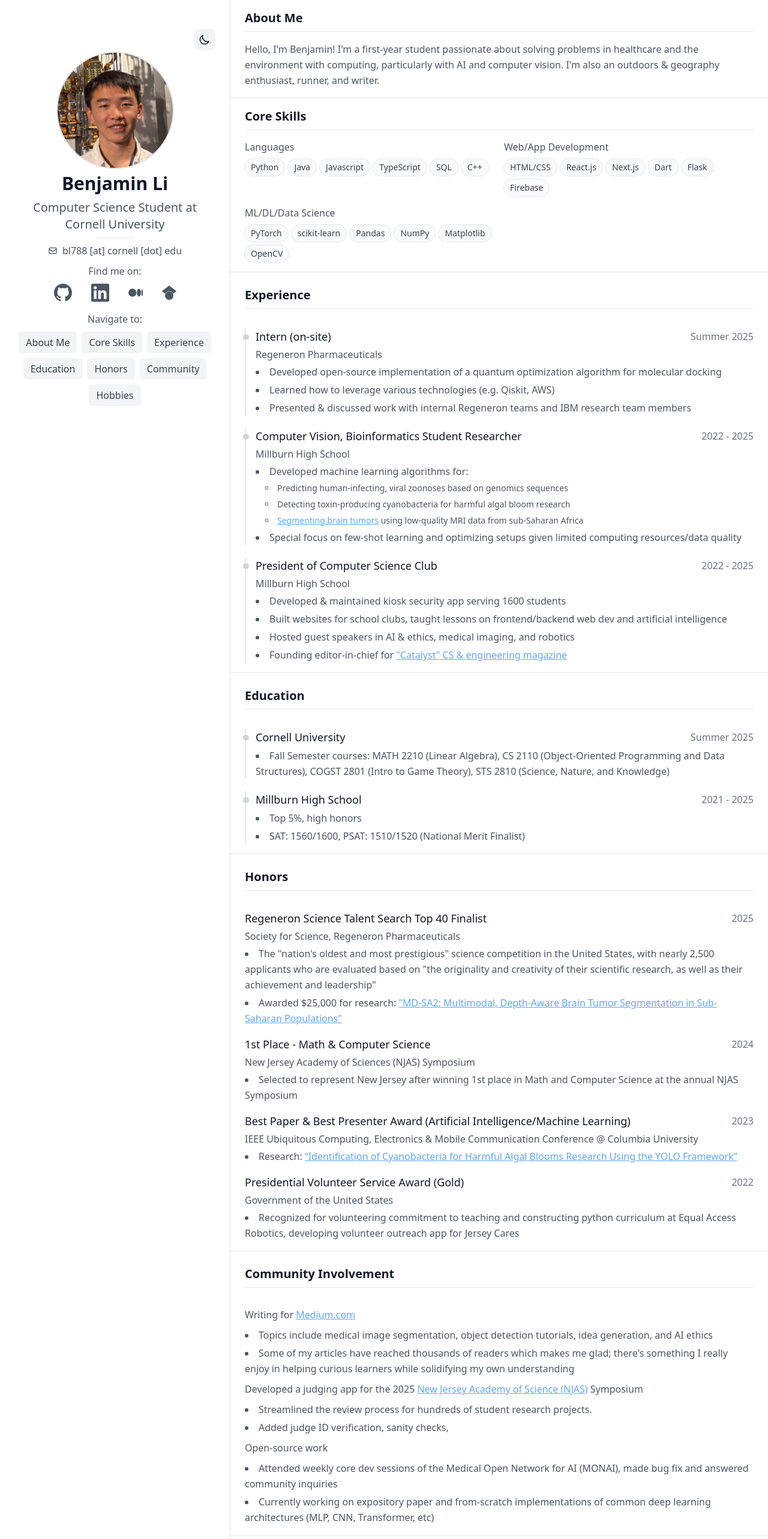
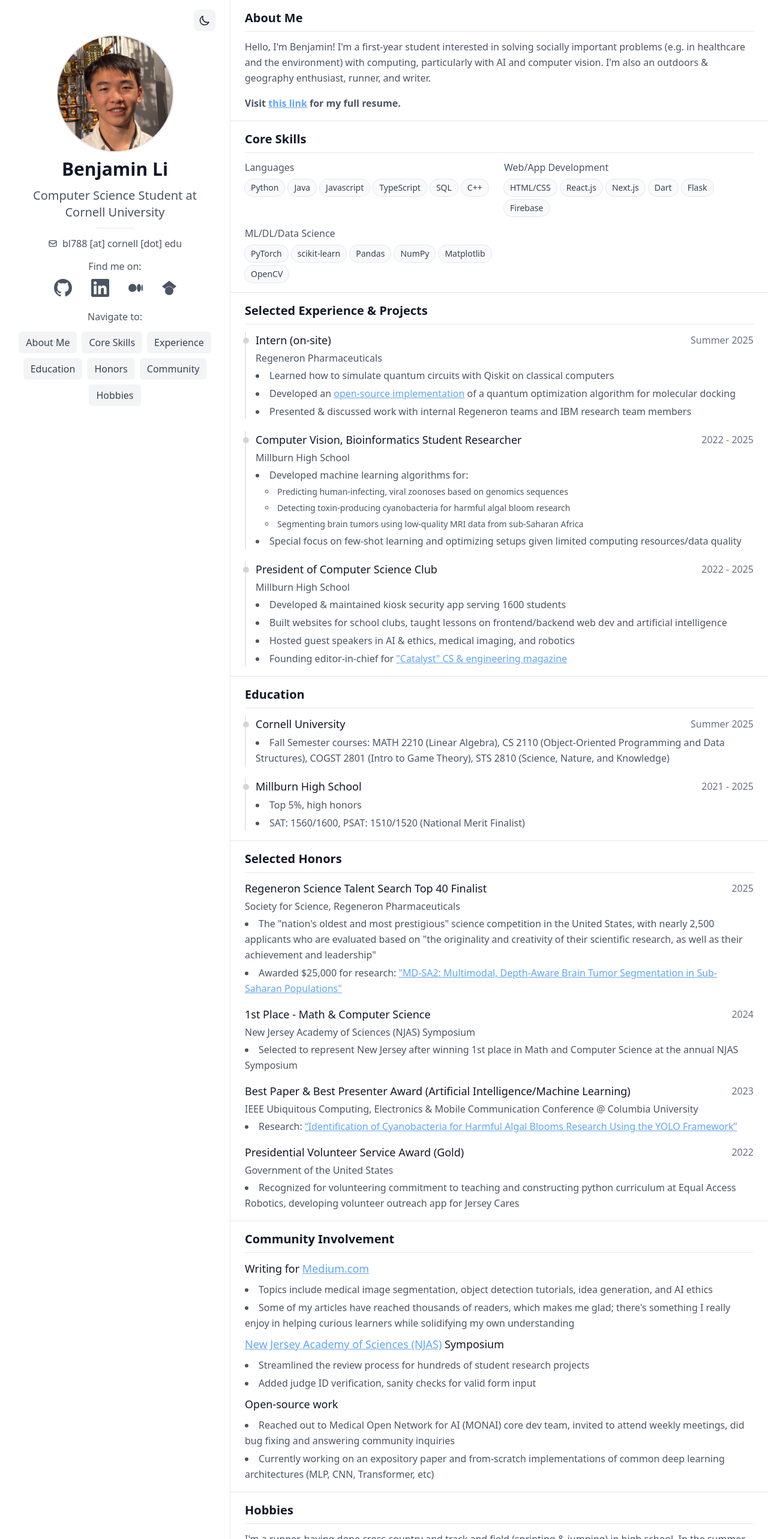
Before and after one commit to 25benjaminli/ben-website, a Next.js app: page / in a window 1280 px wide. Shown: the top 2566 px of the page at 60% size. Built offline with nearby package versions, Linux system fonts and the light colour scheme.

Commit message:
semi finalized version, 9.6

```diff
--- a/app/components/AboutSection.tsx
+++ b/app/components/AboutSection.tsx
@@ -3,9 +3,17 @@
 		<div className="defaultContainer">
 			<div className="space-y-4">
 				<p>
-					Hello, I'm Benjamin! I'm a first-year student passionate about solving problems in healthcare and the environment with computing, particularly with AI and computer vision.
+					Hello, I'm Benjamin! I'm a first-year student interested in solving socially important problems (e.g. in healthcare and the environment) with computing, particularly with AI and computer vision.
 					I'm also an outdoors & geography enthusiast, runner, and writer.
 				</p>
+                {/* bold the text */}
+
+                <p>
+                    <strong>
+                        Visit <a href = "https://docs.google.com/document/d/1rGBNSfRg_27TwEU3BC8TAr93X0xbvLYlha7TMjKU5oE" target = "_blank">this link</a> for my full resume.
+                    </strong>
+
+                </p>
 			</div>
 		</div>
 	);
--- a/app/components/CommunitySection.tsx
+++ b/app/components/CommunitySection.tsx
@@ -2,29 +2,20 @@
 	return (
 		<div className="pt-2 pb-4 bg-white dark:bg-gray-900 px-6">
 			<div className="space-y-2">
-				<p>
-                    Writing for <a href="https://medium.com/@25benjaminli" target="_blank">Medium.com</a>
-
-                </p>
+                <h3 className="text-lg font-medium text-gray-900 dark:text-white">Writing for <a href="https://medium.com/@25benjaminli" target="_blank">Medium.com</a></h3>
                 <ul>
                     <li>Topics include medical image segmentation, object detection tutorials, idea generation, and AI ethics</li>
-                    <li>Some of my articles have reached thousands of readers which makes me glad; there's something I really enjoy in helping curious learners while solidifying my own understanding</li>
+                    <li>Some of my articles have reached thousands of readers, which makes me glad; there's something I really enjoy in helping curious learners while solidifying my own understanding</li>
                 </ul>
-
-                <p>
-                    Developed a judging app for the 2025 <a href="https://www.njas.org/" target="_blank">New Jersey Academy of Science (NJAS)</a> Symposium
-                </p>
+                <h3 className="text-lg font-medium text-gray-900 dark:text-white"><a href="https://www.njas.org/" target="_blank">New Jersey Academy of Sciences (NJAS)</a> Symposium</h3>
                 <ul>
-                    <li>Streamlined the review process for hundreds of student research projects.</li>
-                    <li>Added judge ID verification, sanity checks, </li>
+                    <li>Streamlined the review process for hundreds of student research projects</li>
+                    <li>Added judge ID verification, sanity checks for valid form input</li>
                 </ul>
-
-                <p>
-                    Open-source work
-                </p>
+                <h3 className="text-lg font-medium text-gray-900 dark:text-white">Open-source work</h3>
                 <ul>
-                    <li>Attended weekly core dev sessions of the Medical Open Network for AI (MONAI), made bug fix and answered community inquiries</li>
-                    <li>Currently working on expository paper and from-scratch implementations of common deep learning architectures (MLP, CNN, Transformer, etc)</li>
+                    <li>Reached out to Medical Open Network for AI (MONAI) core dev team, invited to attend weekly meetings, did bug fixing and answering community inquiries</li>
+                    <li>Currently working on an expository paper and from-scratch implementations of common deep learning architectures (MLP, CNN, Transformer, etc)</li>
                 </ul>
 			</div>
 		</div>
--- a/app/components/ExperienceSection.tsx
+++ b/app/components/ExperienceSection.tsx
@@ -8,8 +8,8 @@
 			period: 'Summer 2025',
 			highlights: (
 				<ul>
-					<li>Developed open-source implementation of a quantum optimization algorithm for molecular docking</li>
-					<li>Learned how to leverage various technologies (e.g. Qiskit, AWS)</li>
+					<li>Learned how to simulate quantum circuits with Qiskit on classical computers</li>
+					<li>Developed an <a href = "https://github.com/25benjaminli/molecular_docking_qaoa" target = "_blank">open-source implementation</a> of a quantum optimization algorithm for molecular docking</li>
 					<li>Presented & discussed work with internal Regeneron teams and IBM research team members</li>
 				</ul>
 			)
@@ -24,7 +24,7 @@
 					<ul className="ml-4 text-sm text-gray-600 dark:text-gray-400 leading-relaxed space-y-1 list-[circle] list-inside">
 						<li>Predicting human-infecting, viral zoonoses based on genomics sequences</li>
 						<li>Detecting toxin-producing cyanobacteria for harmful algal bloom research</li>
-						<li><a href = "https://www.societyforscience.org/regeneron-sts/2025-student-finalists/benjamin-li/" target = "_blank">Segmenting brain tumors</a> using low-quality MRI data from sub-Saharan Africa</li>
+						<li>Segmenting brain tumors using low-quality MRI data from sub-Saharan Africa</li>
 					</ul>
 					<li>Special focus on few-shot learning and optimizing setups given limited computing resources/data quality</li>
 				</ul>
--- a/app/components/ProfileSection.tsx
+++ b/app/components/ProfileSection.tsx
@@ -19,25 +19,25 @@
 	return (
 		<div className="w-full pb-8 pt-1 md:py-0 bg-white dark:bg-gray-900 px-6 sm:pt-0">
 				{/* Theme Toggle Button */}
-				<div className="flex justify-end mb-1">
+				<div className="flex justify-end mb-2">
 					<ThemeToggle />
 				</div>
 
-				<div className="space-y-2 text-center">
+				<div className="space-y-3 text-center">
 				<div className="relative w-32 md:w-48 h-32 md:h-48 mx-auto">
 					<div className="relative w-full h-full rounded-full overflow-hidden ring-2 ring-gray-200 dark:ring-gray-700">
 						<Image src="/portrait.jpg" alt="Profile" fill className="object-cover" priority />
 					</div>
 				</div>
 
-				<div className="space-y-2">
+				<div className="space-y-3">
 					<h1 className="text-2xl md:text-3xl font-bold text-gray-900 dark:text-white">Benjamin Li</h1>
 					<h2 className="text-lg md:text-xl text-gray-600 dark:text-gray-400">Computer Science Student at Cornell University</h2>
-					<div className="h-px w-16 bg-gray-200 dark:bg-gray-700 mx-auto my-2" />
+					<div className="h-px w-16 bg-gray-200 dark:bg-gray-700 mx-auto my-3" />
 				</div>
 
 				{/* Contact Info */}
-				<div className="flex items-center justify-center space-x-2">
+				<div className="flex items-center justify-center space-x-2 mt-2">
 					<svg className="w-4 h-4 text-gray-600 dark:text-gray-400" viewBox="0 0 24 24" fill="none" stroke="currentColor" strokeWidth="2">
 						<path d="M3 8l7.89 5.26a2 2 0 002.22 0L21 8M5 19h14a2 2 0 002-2V7a2 2 0 00-2-2H5a2 2 0 00-2 2v10a2 2 0 002 2z" />
 					</svg>
@@ -46,7 +46,7 @@
 					</p>
 				</div>
 
-				<div className="flex items-center justify-center space-y-4">
+				<div className="flex items-center justify-center space-y-4 mt-4">
 
 					{/* Social Links */}
 					<div>
@@ -101,7 +101,7 @@
 				</div>
 
 				{/* Navigation Buttons */}
-				<div className="space-y-2">
+				<div className="space-y-3 mt-5">
 					<p>Navigate to:</p>
 					<div className="flex flex-wrap gap-2 justify-center">
 						{navigationItems.map((item) => (
--- a/app/page.tsx
+++ b/app/page.tsx
@@ -22,16 +22,15 @@
             <div className="grid grid-cols-1 lg:grid-cols-10">
                 {/* Left Column - Profile */}
                 <div className="lg:col-span-3 lg:border-r border-gray-200 dark:border-gray-800 pb-4 lg:pb-0">
-					<div className="lg:sticky lg:top-4 lg:pt-8">
+					<div className="lg:sticky lg:top-2 lg:pt-2">
 						<ProfileSection scrollToSection={scrollToSection} />
 					</div>
 				</div>
 
                 {/* Right Column - All Sections */}
                 <div className="lg:col-span-7 flex flex-col min-h-screen">
-                    {/* About Me Section */}
                     <div id="about" className="border-b border-gray-200 dark:border-gray-800">
-                        <div className="pt-4 pb-2 px-6">
+                        <div className="pt-4 pb-1 px-6">
                             <h3 className="text-xl font-semibold text-gray-900 dark:text-white">
                                 About Me
                             </h3>
@@ -40,9 +39,8 @@
                         <AboutSection />
                     </div>
 
-                    {/* Core Skills Section */}
                     <div id="skills" className="border-b border-gray-200 dark:border-gray-800">
-                        <div className="pt-4 pb-2 px-6">
+                        <div className="pt-4 pb-1 px-6">
                             <h3 className="text-xl font-semibold text-gray-900 dark:text-white">
                                 Core Skills
                             </h3>
@@ -51,20 +49,18 @@
                         <SkillsSection />
                     </div>
 
-                    {/* Experience Section */}
                     <div id="experience" className="border-b border-gray-200 dark:border-gray-800">
-                        <div className="py-6 px-6">
+                        <div className="pt-4 pb-1 px-6">
                             <h3 className="text-xl font-semibold text-gray-900 dark:text-white">
-                                Experience
+                                Selected Experience & Projects
                             </h3>
                             <div className="h-px w-full bg-gray-200 dark:bg-gray-700 mt-2" />
                         </div>
                         <ExperienceSection />
                     </div>
 
-                    {/* Education Section */}
                     <div id="education" className="border-b border-gray-200 dark:border-gray-800">
-                        <div className="py-6 px-6">
+                        <div className="pt-4 pb-1 px-6">
                             <h3 className="text-xl font-semibold text-gray-900 dark:text-white">
                                 Education
                             </h3>
@@ -73,20 +69,18 @@
                         <EducationSection />
                     </div>
 
-                    {/* Honors Section */}
                     <div id="honors" className="border-b border-gray-200 dark:border-gray-800">
-                        <div className="py-6 px-6">
+                        <div className="pt-4 pb-1 px-6">
                             <h3 className="text-xl font-semibold text-gray-900 dark:text-white">
-                                Honors
+                                Selected Honors
                             </h3>
                             <div className="h-px w-full bg-gray-200 dark:bg-gray-700 mt-2" />
                         </div>
                         <HonorsSection />
                     </div>
 
-                    {/* Community Section */}
                     <div id="community" className="border-b border-gray-200 dark:border-gray-800">
-                        <div className="py-6 px-6">
+                        <div className="pt-4 pb-1 px-6">
                             <h3 className="text-xl font-semibold text-gray-900 dark:text-white">
                                 Community Involvement
                             </h3>
@@ -95,9 +89,8 @@
                         <CommunitySection />
                     </div>
 
-                    {/* Hobbies Section */}
                     <div id="hobbies" className="border-b border-gray-200 dark:border-gray-800">
-                        <div className="py-6 px-6">
+                        <div className="pt-4 pb-1 px-6">
                             <h3 className="text-xl font-semibold text-gray-900 dark:text-white">
                                 Hobbies
                             </h3>
```
Also changed, not shown: app/components/CollapsibleSection.tsx (deleted, +0 -43 lines), app/components/HobbiesSection.tsx (+3 -7 lines), 2 other files (tests, documents, lock files or other folders).
